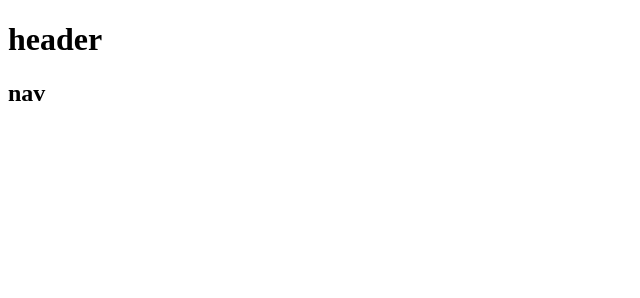
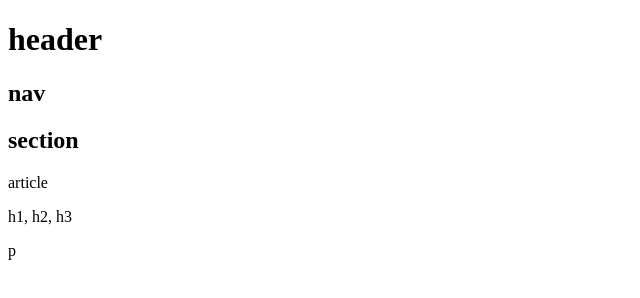
Before and after one commit to jmmarketing/HW-Wireframe, a plain HTML site: page index.html in a window 1280 px wide. Shown: the whole page, without its empty margins (0-640 px from the left). Drawn offline with Linux system fonts and the light colour scheme.

Commit message:
Added Left section structure, including: article, h text, and p text to index.html. Style.css still empty

```diff
--- a/index.html
+++ b/index.html
@@ -17,6 +17,18 @@
             <h1>nav</h1>
         </nav>
 
+        <!-- Start Left Section-->
+        <section>
+            <h1>section</h1>
+
+                <article>
+                    <p id="articleTitle">article</p>
+
+                    <p id="hText">h1, h2, h3</p>
+                    <p>p</p>
+                </article>
+        </section>
+
 
 
 
```
